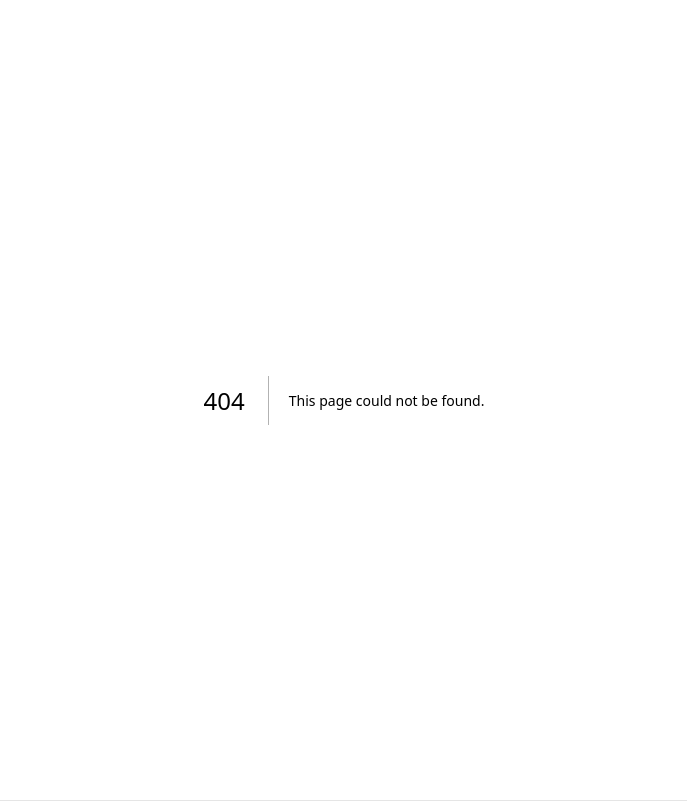
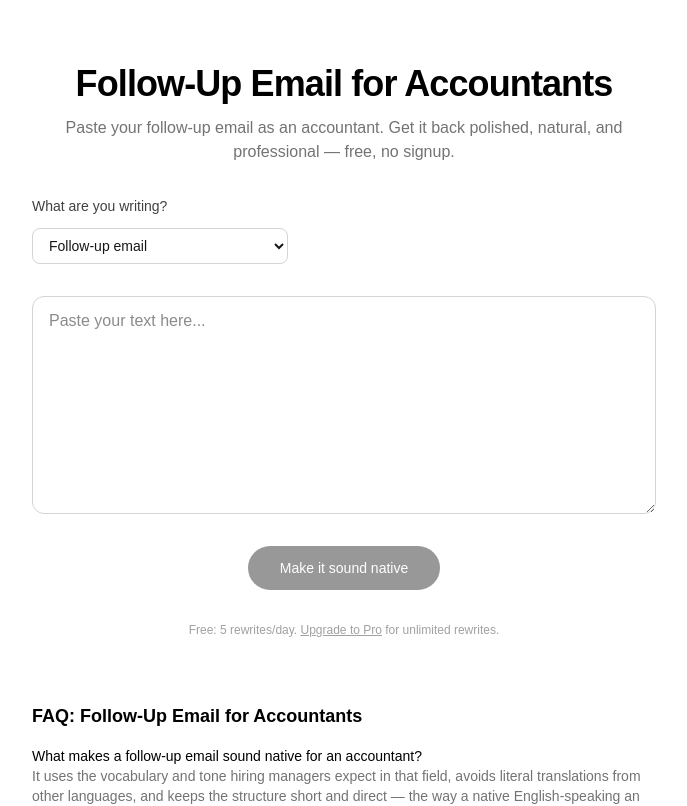
Before and after one commit to viniciussucupira/nativeapply, a Next.js app: page /follow-up-email-for/accountants in a window 1280 px wide. Before the commit this address had no page. Shown: the top 806 px of the page, without its empty margins (296-983 px from the left). Built offline with nearby package versions, Linux system fonts and the light colour scheme.

Commit message:
Create page.tsx

```diff
--- /dev/null
+++ b/app/follow-up-email-for/[profession]/page.tsx
@@ -0,0 +1,48 @@
+import type { Metadata } from "next";
+import { notFound } from "next/navigation";
+import ProfessionPage from "@/components/ProfessionPage";
+import { PROFESSIONS } from "@/lib/professions";
+
+export function generateStaticParams() {
+  return PROFESSIONS.map((p) => ({ profession: p.slug }));
+}
+
+export async function generateMetadata({
+  params,
+}: {
+  params: Promise<{ profession: string }>;
+}): Promise<Metadata> {
+  const { profession: slug } = await params;
+  const profession = PROFESSIONS.find((p) => p.slug === slug);
+  if (!profession) return {};
+
+  const title = `Follow-Up Email for ${profession.label} | NativeApply`;
+  const description = `Free AI tool that rewrites a job-application follow-up email for ${profession.label.toLowerCase()} so it sounds like a native English-speaking professional wrote it.`;
+
+  return {
+    title,
+    description,
+    alternates: { canonical: `/follow-up-email-for/${slug}` },
+    openGraph: { title: `Follow-Up Email for ${profession.label}`, description },
+  };
+}
+
+export default async function Page({
+  params,
+}: {
+  params: Promise<{ profession: string }>;
+}) {
+  const { profession: slug } = await params;
+  const profession = PROFESSIONS.find((p) => p.slug === slug);
+  if (!profession) notFound();
+
+  return (
+    <ProfessionPage
+      docLabel="follow-up email"
+      docLabelCapitalized="Follow-Up Email"
+      urlPrefix="follow-up-email-for"
+      context="follow-up-email"
+      profession={profession}
+    />
+  );
+}
```
